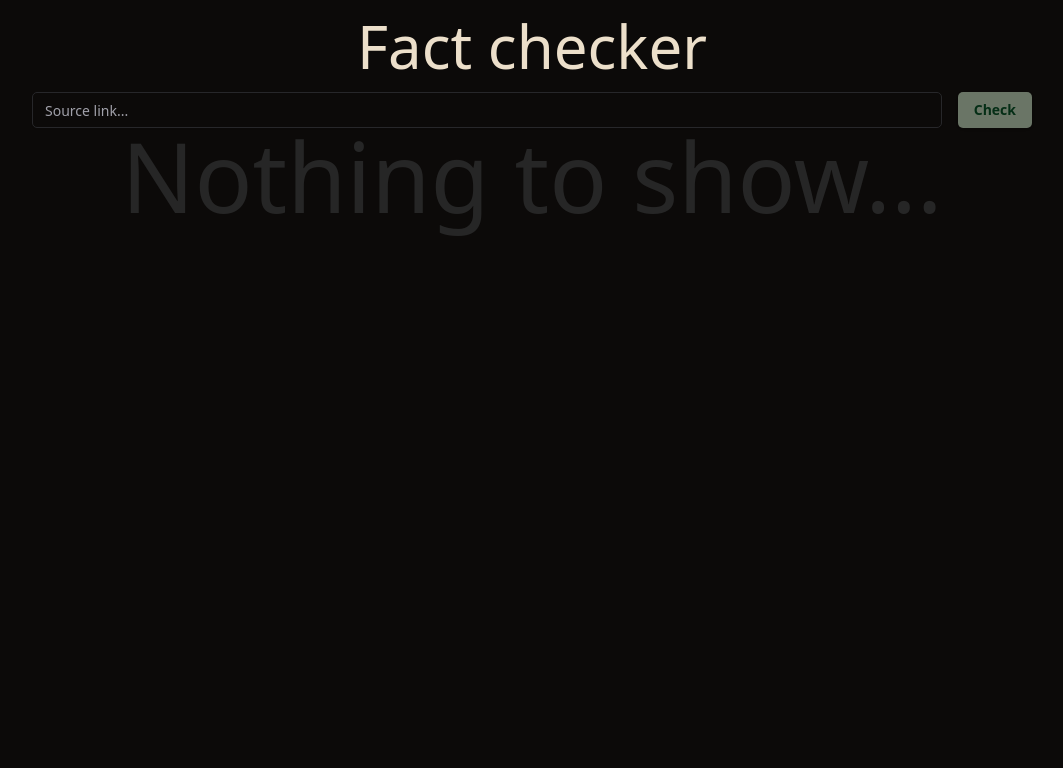
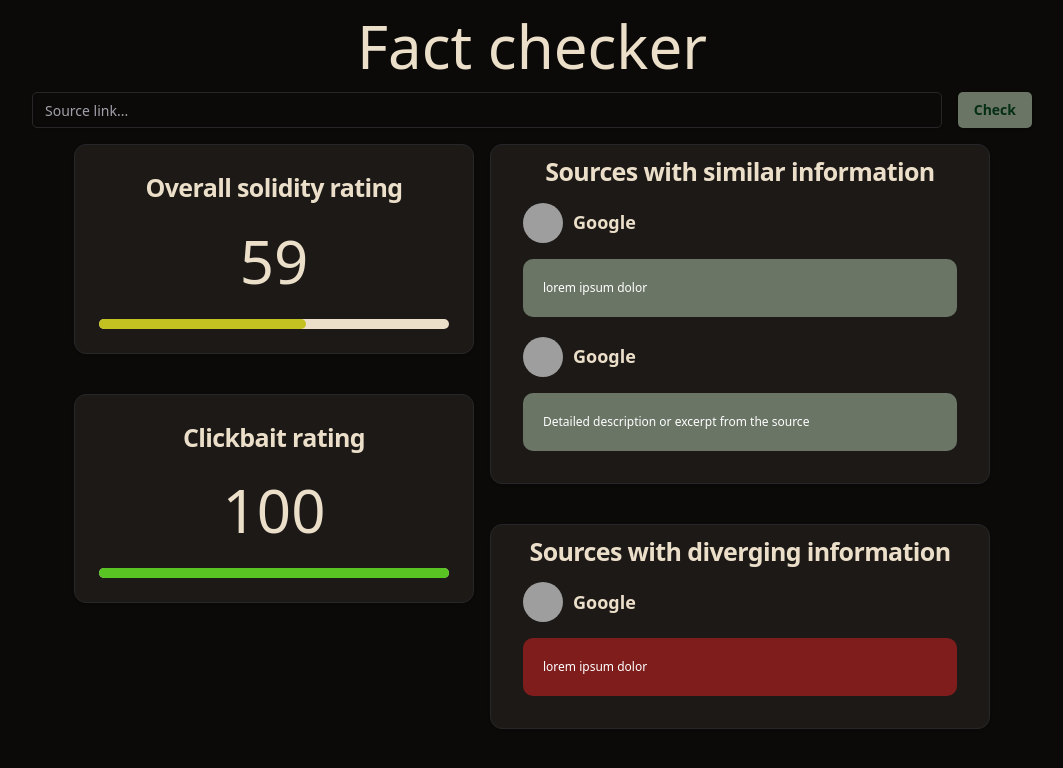
Before and after one commit to DdimaPos/Fact-checker-app, a React (Vite) app: page / in a window 1280 px wide. Both pictures are taken after a click on the button "Check". Shown: the top 768 px of the page, without its empty margins (108-1171 px from the left). Built offline with nearby package versions, Linux system fonts and the light colour scheme; no server answers; grey boxes are pictures that could not be loaded.

Commit message:
feat:tried to add animations

```diff
--- a/src/App.css
+++ b/src/App.css
@@ -40,3 +40,34 @@
 .read-the-docs {
   color: #888;
 }*/
+
+@keyframes slide-up {
+  0% {
+    opacity: 0;
+    transform: translateY(20px);
+  }
+  100% {
+    opacity: 1;
+    transform: translateY(0);
+  }
+}
+
+.slide-up {
+  animation: slide-up 1s ease-out forwards;
+}
+
+.delay-1 {
+  animation-delay: 0.1s;
+}
+
+.delay-2 {
+  animation-delay: 0.2s;
+}
+
+.delay-3 {
+  animation-delay: 0.3s;
+}
+
+.delay-4 {
+  animation-delay: 0.4s;
+}
--- a/src/App.tsx
+++ b/src/App.tsx
@@ -27,6 +27,7 @@ const App: React.FC = () => {
   const [dataToSend, setDataToSend] = useState<DataToSend | null>(null);
   const [finalResult, setFinalResult] = useState<FinalResult | null>(null);
   const processInput = (input: string) => {
+    setDisplayData(false)
     const data = input.startsWith("http")
       ? { url: input, text: null }
       : { url: null, text: input };
@@ -37,7 +38,7 @@ const App: React.FC = () => {
   const fetchResult = async (data: DataToSend) => {
     console.log(dataToSend)
     console.log("Send Data:", data);
-    try {
+    /*try {
       let result = await fetch("link", {
         method: "POST",
         headers: {
@@ -50,7 +51,12 @@ const App: React.FC = () => {
       setDisplayData(true);
     } catch (err: any) {
       console.error(err.message);
-    }
+
+      setDisplayData(true);
+    }*/
+    setTimeout(()=>{
+      setDisplayData(true)
+    }, 500)
   };
   ///for extension's right click
   useEffect(() => {
@@ -128,22 +134,26 @@ const App: React.FC = () => {
         <div className="flex mt-4 flex-wrap justify-center gap-4">
           <div className="flex flex-col gap-10">
             <DataCard
-              title="Overall trust rating"
+              title="Overall solidity rating"
               rating={backendResponse.trustRating}
+              className="slide-up delay-1"
             />
             <DataCard
               title="Clickbait rating"
               rating={backendResponse.clickbaitRating}
+              className="slide-up delay-2"
             />
           </div>
-          <div className="flex flex-col">
+          <div className="flex flex-col gap-10">
             <SourcesCard
-              title="Relevant Sources"
+              title="Sources with similar information"
               sources={backendResponse.sources[0]}
+              className="slide-up delay-3"
             />
             <SourcesCard
-              title="Controvertial Sources"
+              title="Sources with diverging information"
               sources={backendResponse.sources[1]}
+              className="slide-up delay-4"
             />
           </div>
         </div>
--- a/src/background/background.js
+++ b/src/background/background.js
@@ -26,7 +26,7 @@ chrome.contextMenus.onClicked.addListener((info, tab) => {
       height: 800,
     });
   }
-  console.log("window created");
+  //console.log("window created");
   setTimeout(() => {
     chrome.runtime.sendMessage({
       menuItemId,
--- a/src/components/dataCard.tsx
+++ b/src/components/dataCard.tsx
@@ -1,18 +1,20 @@
 import { useState } from "react";
 import { Card, CardContent, CardHeader, CardTitle } from "./ui/card";
 import "./rating.css"
+import { cn } from "@/lib/utils";
 interface Props{
   title: string,
-  rating: number
+  rating: number,
+  className?: string
 }
-export const DataCard = ({title, rating}: Props) => {
+export const DataCard = ({title, rating, className}: Props) => {
   const [barWidth, setBarWidth] = useState(0);
   setTimeout(() => {
     setBarWidth(rating);
   }, 0);
   const barColor = `hsl(${barWidth}, 70%, 45%)`;
   return (
-    <div>
+    <div className={cn(className, "")}>
       <Card className="w-[400px] text-foreground">
         <CardHeader>
           <CardTitle className="w-fit m-auto font-bold text-[25px]">
--- a/src/components/nothingToShow.tsx
+++ b/src/components/nothingToShow.tsx
@@ -1,5 +1,5 @@
 export const NothingToShow = () =>{
-  return <div className="m-auto text-muted text-8xl">
+  return <div className="m-auto text-muted text-8xl mt-7">
     Nothing to show...
   </div>
 }
--- a/src/components/sourcesCard.tsx
+++ b/src/components/sourcesCard.tsx
@@ -1,23 +1,35 @@
+import { cn } from "@/lib/utils";
 import { Avatar, AvatarFallback, AvatarImage } from "./ui/avatar";
 import { Card, CardContent, CardTitle } from "./ui/card";
-import { Sources } from "@/types/Source";
 
+interface Source {
+  sourceLogo: string | null;
+  sourceUrl: string;
+  sourceName: string;
+  text: string;
+}
+
+interface Sources {
+  sourceData: Source[]; // Indicates that sourceData is an array of Source objects
+  controversial: boolean;
+}
 interface Props {
   title: string;
   sources: Sources;
+  className?: string;
 }
-export const SourcesCard = ({ title, sources }: Props) => {
+export const SourcesCard = ({ title, sources, className }: Props) => {
   return (
-    <div className="w-[500px]">
-      <Card className="flex flex-col p-2">
+    <div className={cn(className, "w-[500px]")}>
+      <Card className="flex flex-col p-2 gap-3">
         <CardTitle className=" m-auto text-foreground w-fit text-[25px]">
           {title}
         </CardTitle>
         <CardContent className="flex gap-[20px] flex-col">
-          {sources.sourceData.map((source) => {
+          {sources.sourceData.map((source, i) => {
             return (
-              <section>
-                <div className="flex items-center gap-[10px]">
+              <section key={i}>
+                <div className="mb-4 flex items-center gap-[10px]">
                   <Avatar>
                     {source.sourceLogo ? (
                       <AvatarImage src={source.sourceLogo} alt="Source Logo" />
@@ -25,7 +37,12 @@ export const SourcesCard = ({ title, sources }: Props) => {
                       <AvatarFallback>SRC</AvatarFallback>
                     )}
                   </Avatar>
-                  <a className="text-[18px]" href={source.sourceUrl}>{source.sourceName}</a>
+                  <a
+                    className="text-[18px] text-foreground font-bold hover:underline transition duration-200 ease-in delay-100"
+                    href={source.sourceUrl}
+                  >
+                    {source.sourceName}
+                  </a>
                 </div>
                 <div
                   className={`rounded-[10px] p-5 text-white text-[12px] ${sources.controversial ? "bg-primary" : "bg-destructive"}`}
```
